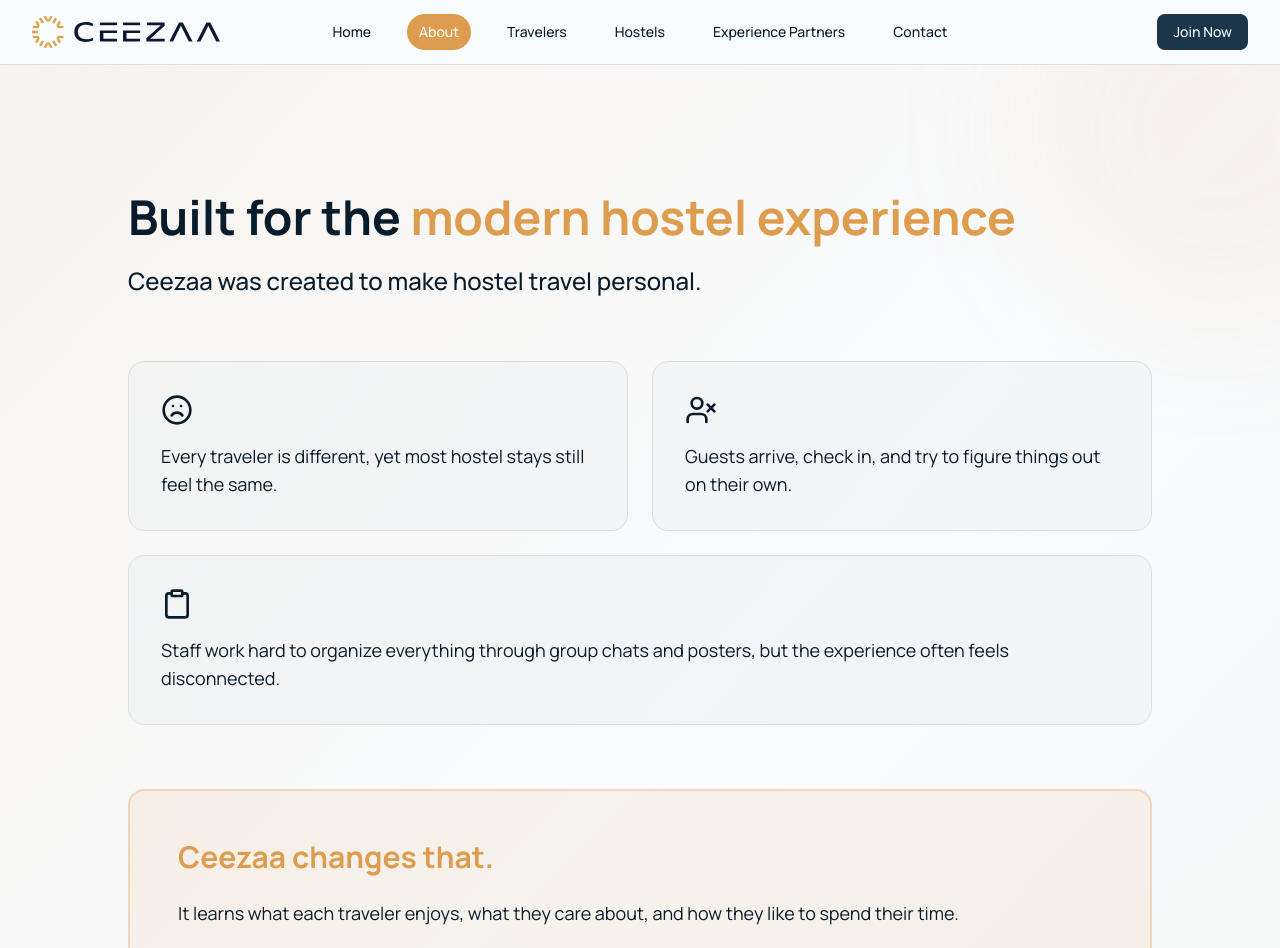
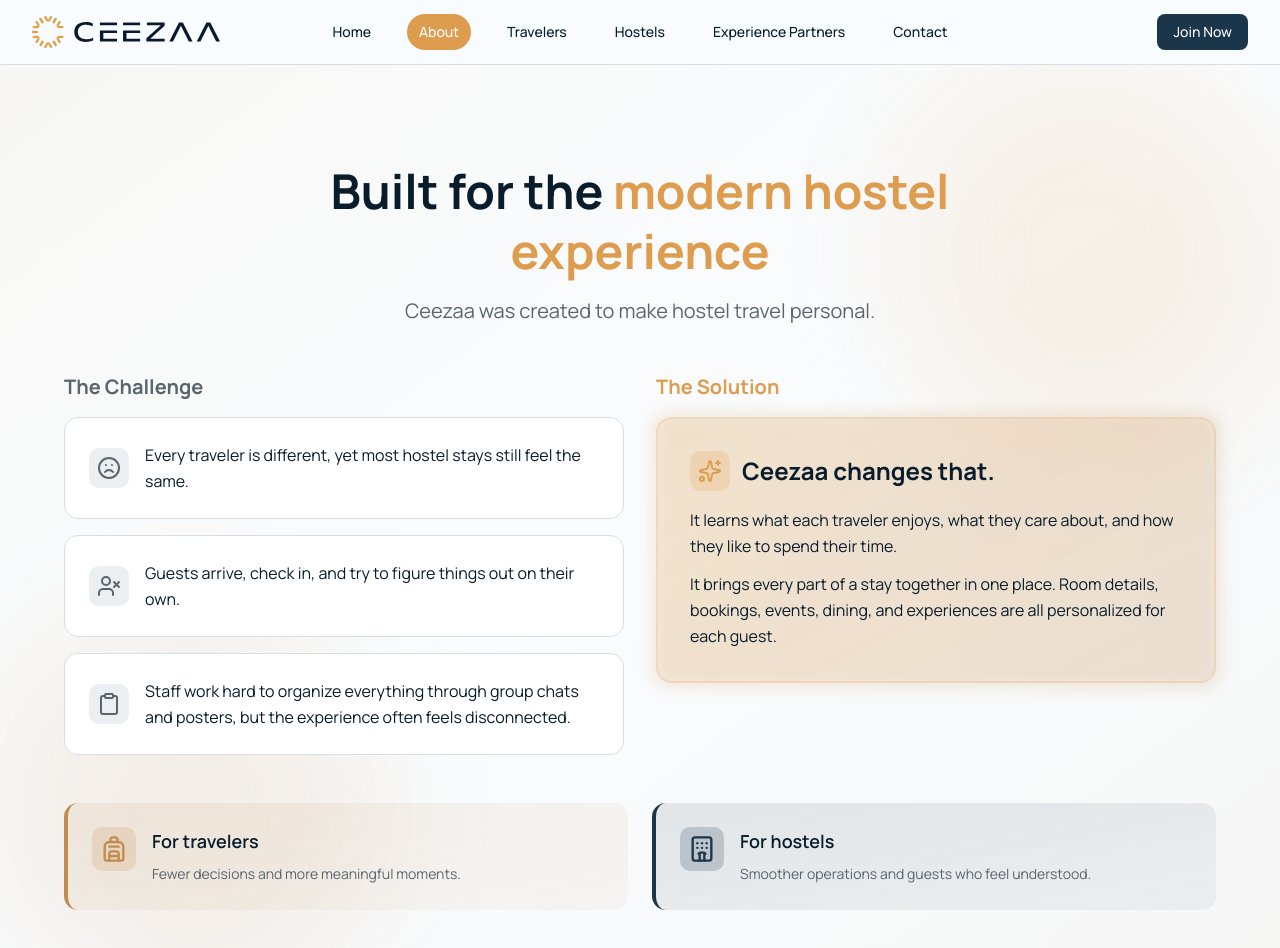
Before and after one commit to scottdoggett/ceezaa-landing-page, a Next.js app: page /about in a window 1280 px wide. Shown: the top 948 px of the page. Built offline with nearby package versions, Linux system fonts and the light colour scheme.

Commit message:
Updated the built-for-modern.tsx components (fixed spacing)

```diff
--- a/src/components/ui/about-page/built-for-modern.tsx
+++ b/src/components/ui/about-page/built-for-modern.tsx
@@ -1,56 +1,87 @@
-import { Frown, UserX, Clipboard, Backpack, Hotel } from "lucide-react";
+import { Frown, UserX, Clipboard, Backpack, Hotel, Sparkles } from "lucide-react";
 
 export function BuiltForModern() {
   return (
-    <section className="w-full py-20 md:py-32 bg-linear-to-br from-primary/10 via-background to-accent/5 relative overflow-hidden">
+    <section className="w-full py-16 md:py-24 bg-linear-to-br from-primary/5 via-background to-accent/5 relative overflow-hidden">
       {/* Decorative gradient orbs */}
-      <div className="absolute top-0 right-0 w-96 h-96 bg-primary/10 rounded-full blur-3xl translate-x-1/3 -translate-y-1/3" />
-      <div className="absolute bottom-0 left-0 w-96 h-96 bg-accent/10 rounded-full blur-3xl -translate-x-1/3 translate-y-1/3" />
+      <div className="absolute top-0 right-0 w-96 h-96 bg-primary/20 rounded-full blur-3xl opacity-60" />
+      <div className="absolute bottom-0 left-0 w-96 h-96 bg-accent/20 rounded-full blur-3xl opacity-60" />
 
       <div className="container mx-auto px-4 md:px-6 relative z-10">
-        <div className="max-w-5xl mx-auto space-y-16">
+        <div className="max-w-6xl mx-auto space-y-12">
           {/* Header */}
-          <div>
-            <h2 className="text-3xl sm:text-4xl md:text-5xl font-bold mb-6">
+          <div className="text-center max-w-3xl mx-auto">
+            <h2 className="text-3xl sm:text-4xl md:text-5xl font-bold mb-4 leading-tight">
               Built for the{" "}
               <span className="text-primary">modern hostel experience</span>
             </h2>
-            <p className="text-xl md:text-2xl font-medium">
+            <p className="text-lg md:text-xl text-muted-foreground">
               Ceezaa was created to make hostel travel personal.
             </p>
           </div>
 
-          {/* Problem cards */}
-          <div className="grid md:grid-cols-2 gap-6">
-            <div className="bg-muted/50 border border-border rounded-2xl p-8 space-y-4">
-              <Frown className="w-8 h-8" />
-              <p className="text-lg">
+          {/* Two Column Layout: Problems & Solution */}
+          <div className="grid lg:grid-cols-2 gap-6 lg:gap-8 items-start">
+            {/* Left: Problem cards */}
+            <div className="space-y-4">
+              <h3 className="text-xl font-bold mb-4 text-muted-foreground">The Challenge</h3>
+
+              <div className="group bg-card border border-border rounded-xl p-6 hover:border-primary/30 hover:shadow-lg transition-all duration-300">
+                <div className="flex gap-4">
+                  <div className="shrink-0 my-auto">
+                    <div className="p-2 rounded-lg bg-muted">
+                      <Frown className="w-6 h-6 text-muted-foreground" />
+                    </div>
+                  </div>
+                  <p className="text-base leading-relaxed">
                     Every traveler is different, yet most hostel stays still feel the same.
                   </p>
                 </div>
+              </div>
 
-            <div className="bg-muted/50 border border-border rounded-2xl p-8 space-y-4">
-              <UserX className="w-8 h-8" />
-              <p className="text-lg">
+              <div className="group bg-card border border-border rounded-xl p-6 hover:border-primary/30 hover:shadow-lg transition-all duration-300">
+                <div className="flex gap-4">
+                  <div className="shrink-0 my-auto">
+                    <div className="p-2 rounded-lg bg-muted">
+                      <UserX className="w-6 h-6 text-muted-foreground" />
+                    </div>
+                  </div>
+                  <p className="text-base leading-relaxed">
                     Guests arrive, check in, and try to figure things out on their own.
                   </p>
                 </div>
+              </div>
 
-            <div className="bg-muted/50 border border-border rounded-2xl p-8 space-y-4 md:col-span-2">
-              <Clipboard className="w-8 h-8" />
-              <p className="text-lg">
+              <div className="group bg-card border border-border rounded-xl p-6 hover:border-primary/30 hover:shadow-lg transition-all duration-300">
+                <div className="flex gap-4">
+                  <div className="shrink-0 my-auto">
+                    <div className="p-2 rounded-lg bg-muted">
+                      <Clipboard className="w-6 h-6 text-muted-foreground" />
+                    </div>
+                  </div>
+                  <p className="text-base leading-relaxed">
                     Staff work hard to organize everything through group chats and posters,
                     but the experience often feels disconnected.
                   </p>
                 </div>
               </div>
+            </div>
 
-          {/* Solution */}
-          <div className="bg-primary/10 border-2 border-primary/30 rounded-2xl p-8 md:p-12">
-            <h3 className="text-2xl md:text-3xl font-bold mb-6 text-primary">
-              Ceezaa changes that.
-            </h3>
-            <div className="space-y-4 text-lg">
+            {/* Right: Solution */}
+            <div className="space-y-4">
+              <h3 className="text-xl font-bold mb-4 text-primary">The Solution</h3>
+
+              <div className="relative group">
+                <div className="absolute -inset-1 bg-linear-to-r from-primary to-accent rounded-2xl blur opacity-20 group-hover:opacity-30 transition-opacity" />
+                <div className="relative bg-linear-to-br from-primary/10 to-accent/5 border-2 border-primary/20 rounded-2xl p-8 space-y-4">
+                  <div className="flex items-center gap-3 mb-4">
+                    <div className="p-2 rounded-lg bg-primary/20">
+                      <Sparkles className="w-6 h-6 text-primary" />
+                    </div>
+                    <h4 className="text-2xl font-bold">Ceezaa changes that.</h4>
+                  </div>
+
+                  <div className="space-y-3 text-base leading-relaxed">
                     <p>
                       It learns what each traveler enjoys, what they care about, and how they like to spend their time.
                     </p>
@@ -59,23 +90,42 @@ export function BuiltForModern() {
                     </p>
                   </div>
                 </div>
+              </div>
+            </div>
+          </div>
 
-          {/* Benefits */}
+          {/* Benefits - Horizontal Cards */}
           <div className="grid md:grid-cols-2 gap-6">
-            <div className="bg-accent/10 border-l-4 border-accent rounded-r-xl p-8">
-              <Backpack className="w-10 h-10 mb-4" />
-              <p className="text-xl font-semibold mb-2">For travelers</p>
-              <p className="text-muted-foreground">
+            <div className="bg-linear-to-br from-accent/10 to-accent/5 border-l-4 border-accent rounded-xl p-6 hover:shadow-lg transition-shadow">
+              <div className="flex gap-4">
+                <div className="shrink-0">
+                  <div className="p-2 rounded-lg bg-accent/20">
+                    <Backpack className="w-7 h-7 text-accent" />
+                  </div>
+                </div>
+                <div>
+                  <p className="text-lg font-semibold mb-2">For travelers</p>
+                  <p className="text-muted-foreground text-sm leading-relaxed">
                     Fewer decisions and more meaningful moments.
                   </p>
                 </div>
+              </div>
+            </div>
 
-            <div className="bg-secondary/10 border-l-4 border-secondary rounded-r-xl p-8">
-              <Hotel className="w-10 h-10 mb-4" />
-              <p className="text-xl font-semibold mb-2">For hostels</p>
-              <p className="text-muted-foreground">
+            <div className="bg-linear-to-br from-secondary/10 to-secondary/5 border-l-4 border-secondary rounded-xl p-6 hover:shadow-lg transition-shadow">
+              <div className="flex gap-4">
+                <div className="shrink-0">
+                  <div className="p-2 rounded-lg bg-secondary/20">
+                    <Hotel className="w-7 h-7 text-secondary" />
+                  </div>
+                </div>
+                <div>
+                  <p className="text-lg font-semibold mb-2">For hostels</p>
+                  <p className="text-muted-foreground text-sm leading-relaxed">
                     Smoother operations and guests who feel understood.
                   </p>
+                </div>
+              </div>
             </div>
           </div>
         </div>
```
Lines whose indentation alone changed are shown as unchanged.
